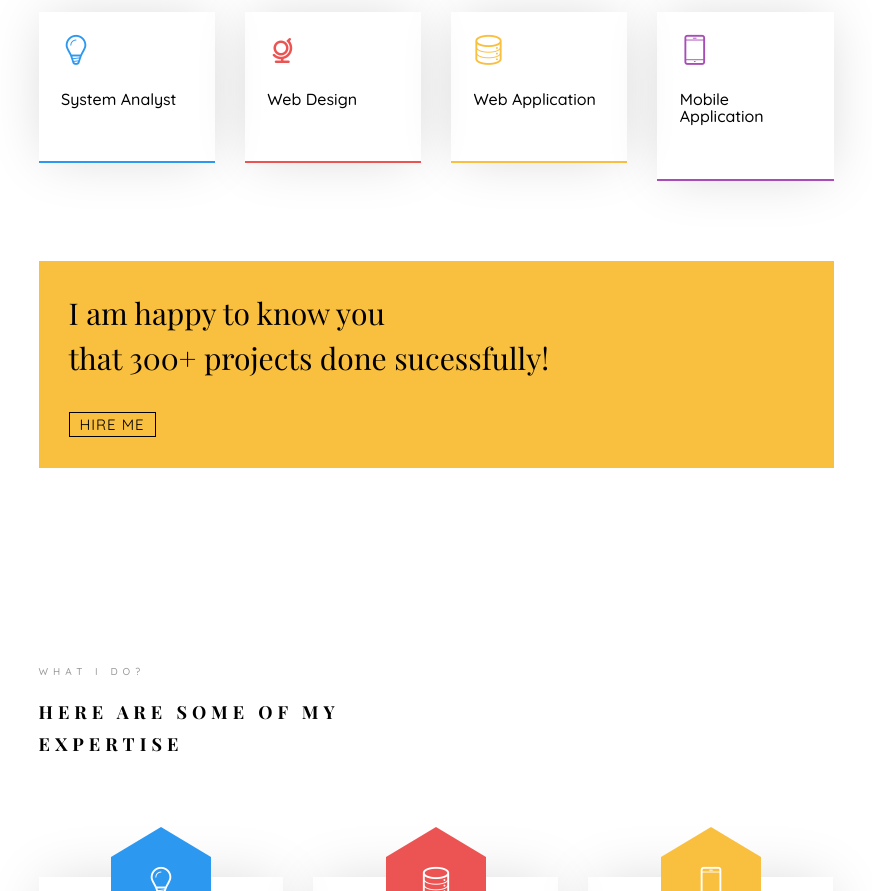
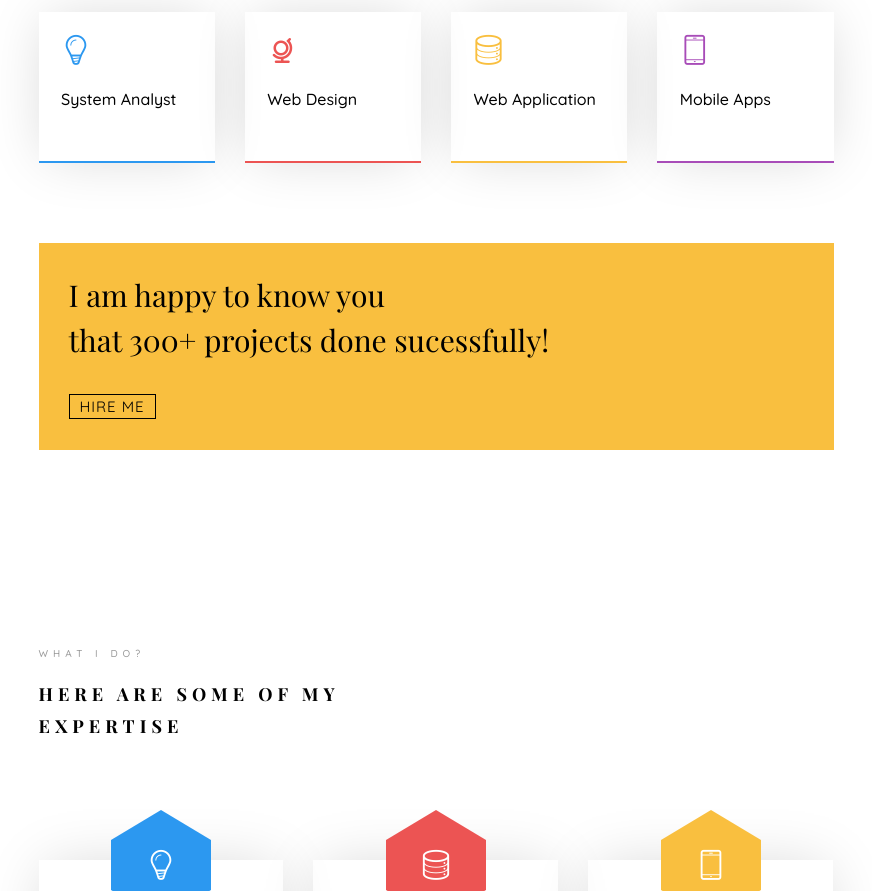
Before and after one commit to atyqxah/atyqxah.github.io, a plain HTML site: page index.html in a window 1280 px wide. Shown: the part 1384-2275 px from the top of the page, without its empty margins (354-1226 px from the left). Drawn offline with nearby package versions, Linux system fonts and the light colour scheme; files whose address does not match are found by name; a web font is replaced by a local one.

Commit message:
Update index.html

```diff
--- a/index.html
+++ b/index.html
@@ -163,7 +163,7 @@
 								<div class="col-md-3 animate-box" data-animate-effect="fadeInBottom">
 									<div class="services color-4">
 										<span class="icon2"><i class="icon-phone3"></i></span>
-										<h3>Mobile Application</h3>
+										<h3>Mobile Apps</h3>
 									</div>
 								</div>
 							</div>
```
